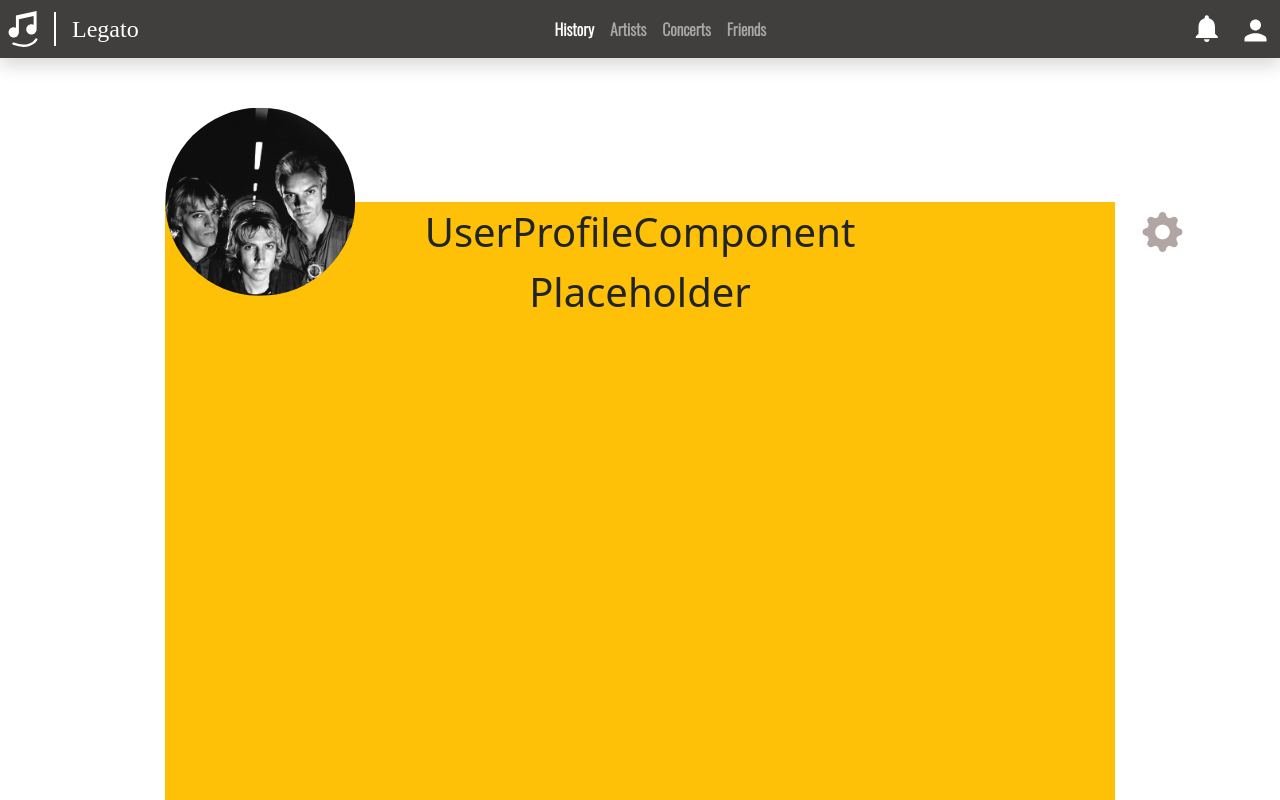
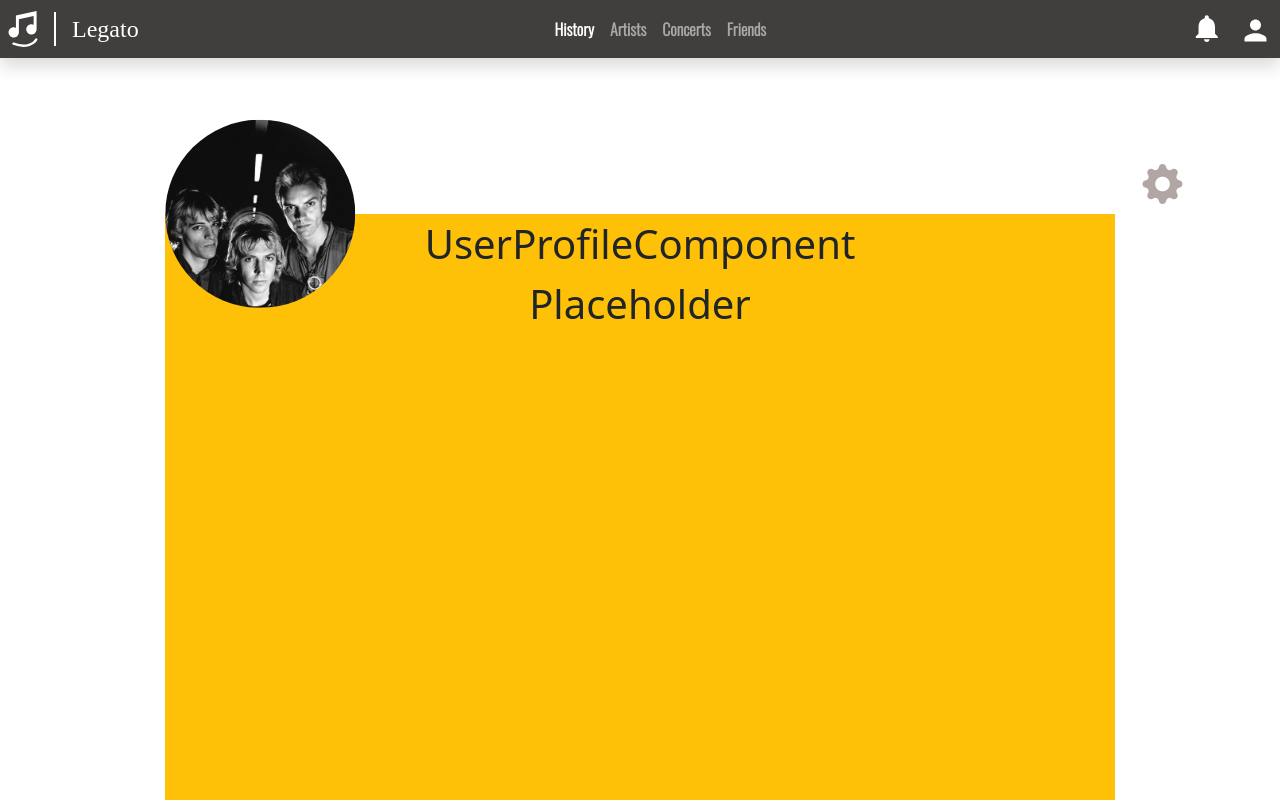
Before and after one commit to SDSC-Cali-Coders/Legato, a React (Create React App) app in the folder frontend/: page / in a window 1280 px wide. Shown: the top 800 px of the page. Built offline with nearby package versions, Linux system fonts and the light colour scheme; a web font is replaced by a local one.

Commit message:
Rearranged positioning, cut overspecs on comments

```diff
--- a/frontend/src/components/settings/MainView.jsx
+++ b/frontend/src/components/settings/MainView.jsx
@@ -19,11 +19,16 @@ const ProfilePic = (props) => {
 
 const MainView = (props) => {
     return (
-        // Layout Will be a container w/
-        // empty column for centering main/central column
+        // Layout overview:
         // Main centerd column holding the UserProfile component [placeholder div]
         // column holding the settings icon up top
-        <div className="container pt-15">
+        <div className="container pt-10">
+            <div className="row text-center">
+                <div className="col-11"></div>
+                <div className="col-1">
+                    <i className="bi bi-gear-fill text-primary fs-1"></i>
+                </div>
+            </div>
             <div className="row text-center">
                 <div className="col-1"> </div>
                 <div className="col-10 bg-warning position-relative vh-100 fs-1">
@@ -32,7 +37,6 @@ const MainView = (props) => {
                     Placeholder
                 </div>
                 <div className="col-1">
-                    <i className="bi bi-gear-fill text-primary fs-1"></i>
                 </div>
             </div>
         </div>
```
